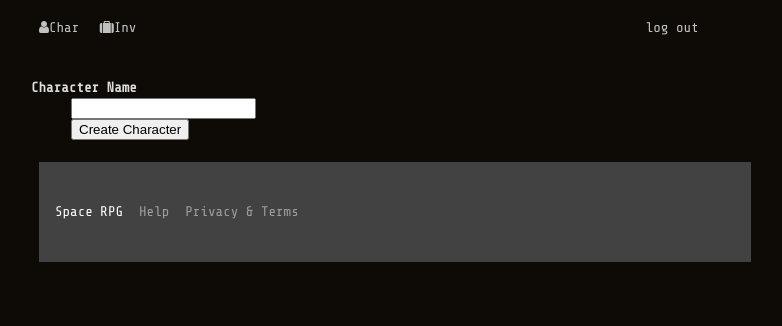
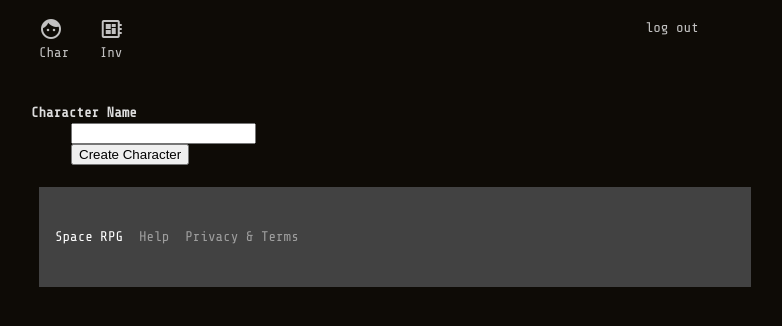
Before and after one commit to tigwyk/spacerpg, a Flask app: page /character in a window 1280 px wide. Shown: the top 326 px of the page, without its empty margins (245-1027 px from the left). Run offline with Flask 2, Linux system fonts and the light colour scheme; a user stored in the database is signed in; data that the repository does not hold is empty.

Commit message:
Adding different icons

```diff
--- a/templates/layout.html
+++ b/templates/layout.html
@@ -7,16 +7,15 @@
 <link rel="stylesheet" href="https://fonts.googleapis.com/icon?family=Material+Icons">
 <link rel="stylesheet" href="https://code.getmdl.io/1.3.0/material.blue_grey-blue.min.css" />
 <link rel="stylesheet" type=text/css href="{{ url_for('static', filename='style.css') }}">
-<link rel="stylesheet" href="https://maxcdn.bootstrapcdn.com/font-awesome/4.7.0/css/font-awesome.min.css">
 <script defer src="https://code.getmdl.io/1.3.0/material.min.js"></script>
 </head>
 <body>
 <div class="content-grid mdl-grid">
 	<div class="mdl-cell mdl-cell--1-col">
-		<a class="mdl-navigation__link" href="{{ url_for('character_profile') }}"><i class="fa fa-user" aria-hidden="true"></i>Char</a>
+		<a class="mdl-navigation__link" href="{{ url_for('character_profile') }}"><i class="material-icons" aria-hidden="true">face</i>Char</a>
 	</div>
 	<div class="mdl-cell mdl-cell--1-col">
-		<a class="mdl-navigation__link" href="{{ url_for('character_profile') }}"><i class="fa fa-suitcase" aria-hidden="true"></i>Inv</a>
+		<a class="mdl-navigation__link" href="{{ url_for('character_profile') }}"><i class="material-icons" aria-hidden="true">developer_board</i>Inv</a>
 				        </div>
 	<div class="mdl-cell mdl-cell--2-col mdl-cell--8-offset mdl-cell--2-offset-phone">
 			{% if not current_user.is_authenticated %}
```
